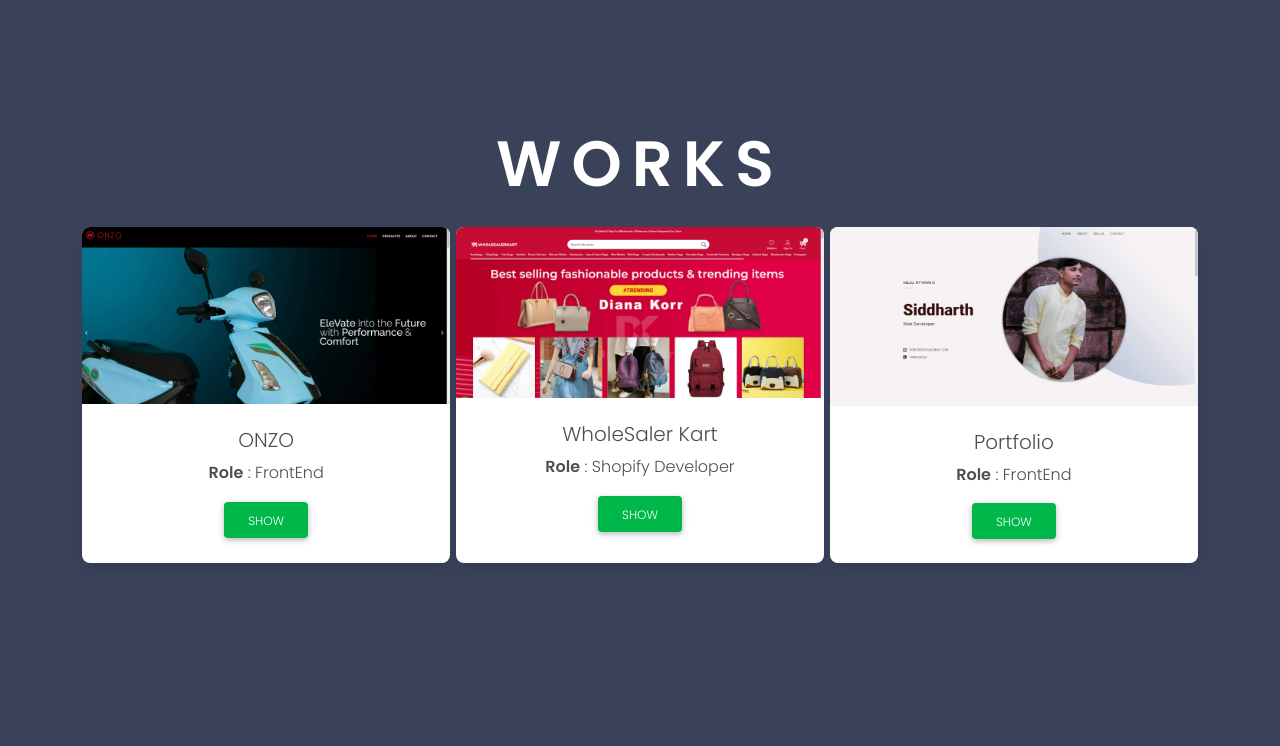
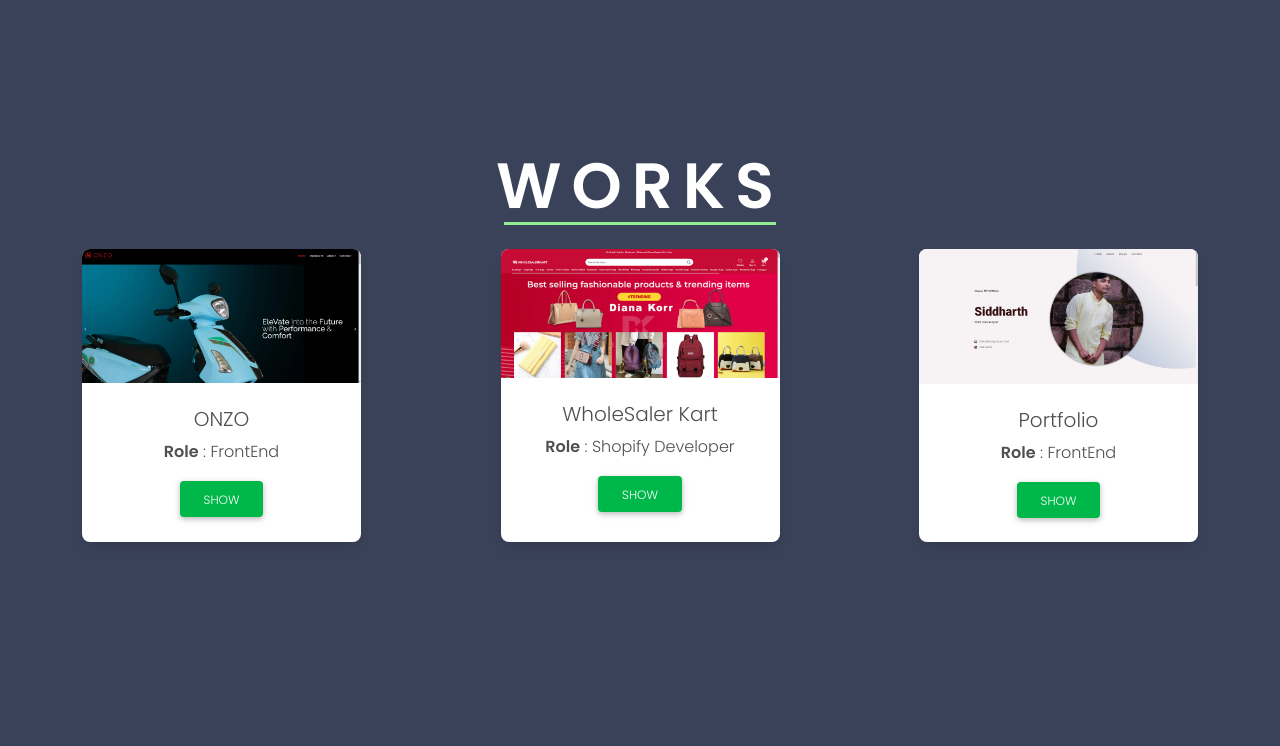
Before and after one commit to Jagrati1213/jagrati-portfolio, a plain HTML site: page index.html in a window 1280 px wide. Shown: the part 2640-3386 px from the top of the page. Drawn offline with nearby package versions, Linux system fonts and the light colour scheme.

Commit message:
add style

```diff
--- a/style.css
+++ b/style.css
@@ -150,9 +150,23 @@ margin-top: 2pc;
   background-color:var(--main-bgcolor);
   color: aliceblue;
 }
-#work-section .col-lg-3{
+#work-section h1{
+  position: relative;
+}
+#work-section h1::before{
+  position: absolute;
+  content: '';
+  background:lightgreen;
+  height: 3px;
+  width: 34vh;
+  left: 50%;
+  bottom: 0;
+  transform: translate(-50%);
+  margin-top: 1rem;
+}
+/* #work-section .col-lg-3{
    width: 33%;
-}
+} */
 /**************** Footer- Section **************/
 footer{
   background-color: #1b2647;
```
